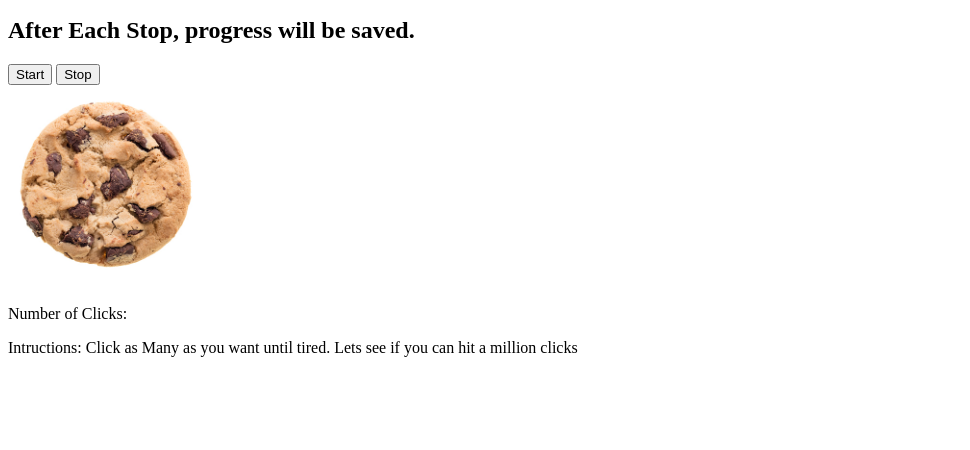
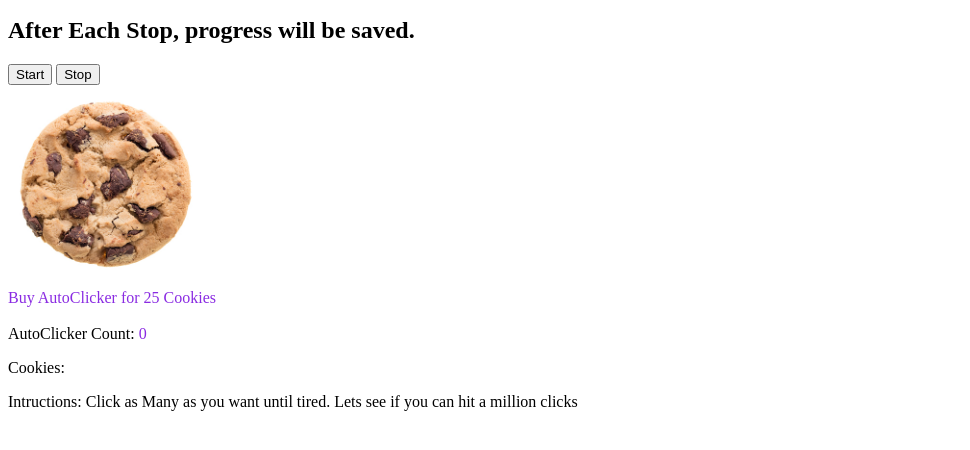
Before and after one commit to jdmar3-comp426/a99-helloworld, a website: page game.html in a window 1280 px wide. Shown: the part 110-560 px from the top of the page, without its empty margins (0-970 px from the left). Drawn offline with Linux system fonts and the light colour scheme.

Commit message:
Updated game.html by adding AutoClicker feature and modifying cookieClick function input
Will change js to match

```diff
--- a/game.html
+++ b/game.html
@@ -3,6 +3,7 @@
     <head>
         <meta charset="utf-8">
         <meta name="viewport" content="width=device-width, initial-scale=1">
+
         <title>Game</title>
     </head>
     <body>
@@ -12,10 +13,13 @@
         <button id="startButton" onclick="start()">Start</button>
         <button id="ResetButton" onclick="gameOver()">Stop</button>
 
-        <div id = "cookie" onclick="cookieClick()">
+        <div id = "cookie" onclick="cookieClick(1)">
             <img src="cookie.jpeg" width="200px"/>
         </div>
-        <p>Number of Clicks:</p>
+        <div style="color:blueviolet;" onclick="buyClicker()">Buy AutoClicker for 25 Cookies</div>
+        <br>
+        AutoClicker Count: <span id="clickers" style="color: blueviolet;">0</span>
+        <p>Cookies:</p>
         <div id = "numbers"></div>
 
         <p>Intructions: Click as Many as you want until tired. Lets see if you can hit a million clicks</p>
```
